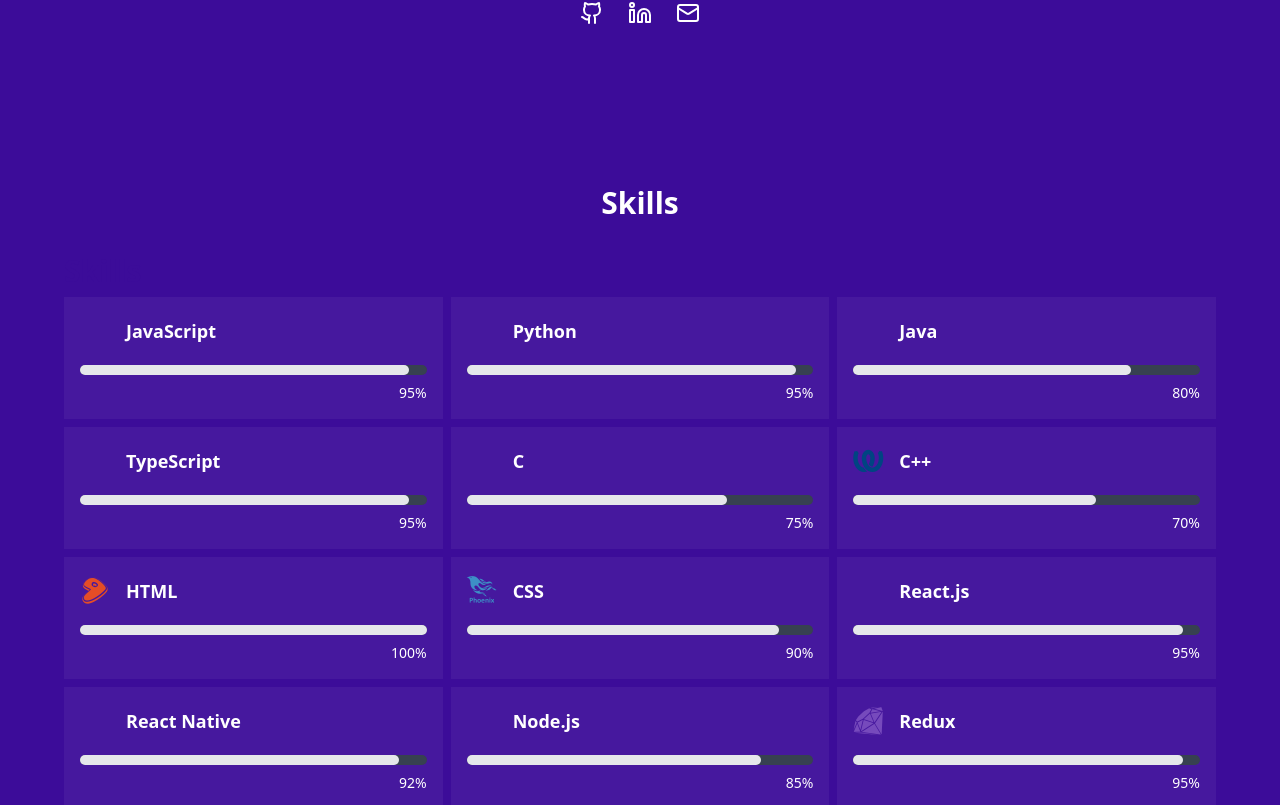
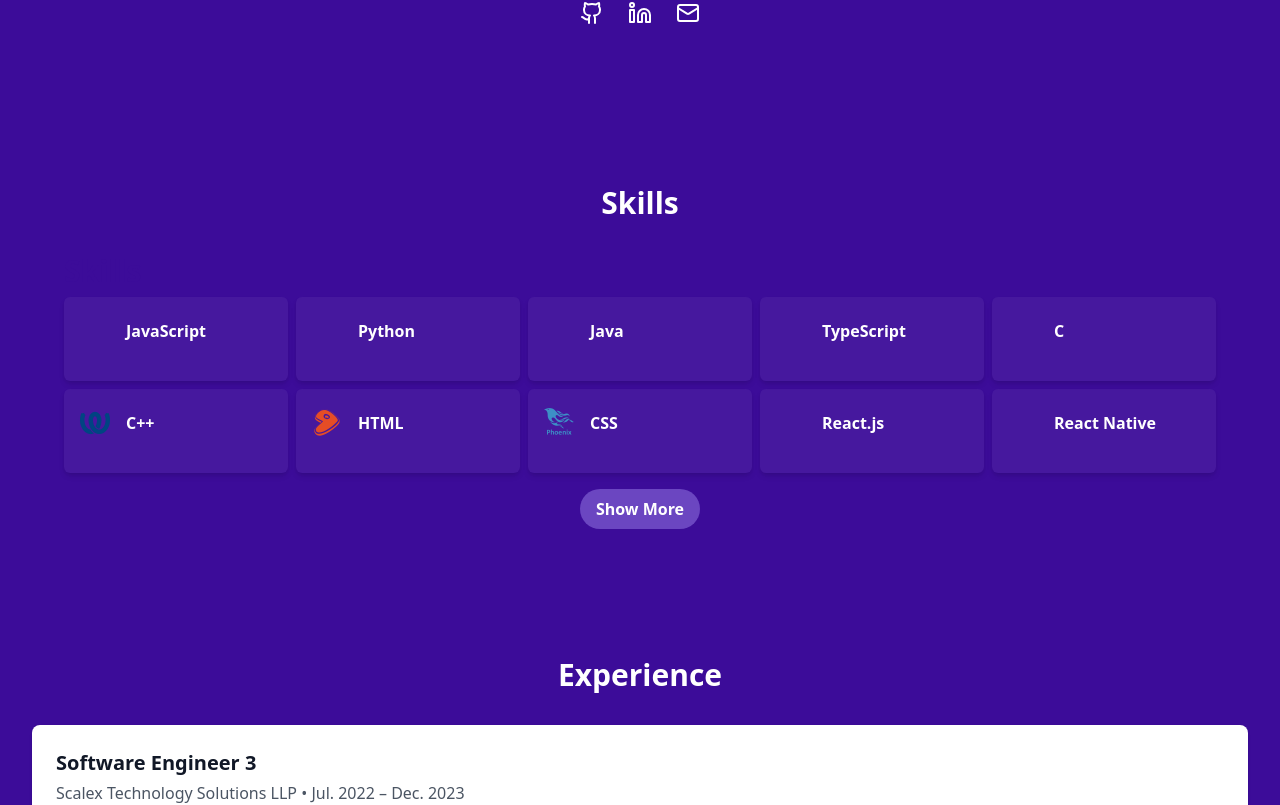
Before and after one commit to anshitashukla/anshitashukla, a React (Vite) app: page / in a window 1280 px wide. Shown: the part 499-1304 px from the top of the page. Built offline with nearby package versions, Linux system fonts and the light colour scheme.

Commit message:
changing skills tiles

```diff
--- a/src/components/Skills.tsx
+++ b/src/components/Skills.tsx
@@ -1,11 +1,117 @@
-import React from "react";
+// import React from "react";
+// import { motion } from "framer-motion";
+// import { cn } from "../utils/cn";
+// import { SkillSectionProps } from "../interfaces/experience.interface";
+// import { skills } from "../constants/skills";
+
+// // Color codes from the image
+// const primaryColor = "#3c0c99";
+
+// // Animation Variants
+// const sectionVariants = {
+//   hidden: { opacity: 0, y: 50 },
+//   visible: {
+//     opacity: 1,
+//     y: 0,
+//     transition: { duration: 0.8, ease: "easeInOut" },
+//   },
+// };
+
+// const skillItemVariants = {
+//   hidden: { opacity: 0, x: -20 },
+//   visible: (i: number) => ({
+//     opacity: 1,
+//     x: 0,
+//     transition: {
+//       duration: 0.5,
+//       delay: i * 0.1,
+//       ease: "easeInOut",
+//     },
+//   }),
+// };
+
+// const SkillsSection: React.FC<SkillSectionProps> = ({ skills }) => {
+//   return (
+//     <motion.section
+//       variants={sectionVariants}
+//       initial="hidden"
+//       whileInView="visible"
+//       viewport={{ once: true }}
+//       className=""
+//     >
+//       <h2
+//         className="text-3xl font-bold text-white mb-2 text-center sm:text-left"
+//         style={{ color: primaryColor }}
+//       >
+//         Skills
+//       </h2>
+//       <div className="grid grid-cols-1 md:grid-cols-3 gap-2">
+//         {skills.map((skill, index) => {
+//           return (
+//             <motion.div
+//               key={skill.name}
+//               variants={skillItemVariants}
+//               initial="hidden"
+//               whileInView="visible"
+//               viewport={{ once: true }}
+//               custom={index}
+//               className="bg-white/5 p-4"
+//             >
+//               <div className="flex items-center gap-4 mb-4">
+//                 <i
+//                   className={`${skill.iconClass} text-3xl text-white `}
+//                   // style={{ boxShadow: "0 0 10px rgba(255, 255, 255, 0.8)" }}
+//                 ></i>
+//                 <h3 className="text-lg font-semibold text-white">
+//                   {skill.name}
+//                 </h3>
+//               </div>
+//               {/* <div className="mb-2 text-sm text-gray-300">{skill.years}</div> */}
+//               <div className="w-full bg-gray-700 rounded-full h-2.5">
+//                 <div
+//                   className="h-2.5 rounded-full bg-gray-200"
+//                   style={{
+//                     width: `${skill.percentage}%`,
+//                     // backgroundColor: secondaryColor,
+//                   }}
+//                 ></div>
+//               </div>
+//               <p className="text-right text-sm text-white mt-2">
+//                 {skill.percentage}%
+//               </p>
+//             </motion.div>
+//           );
+//         })}
+//       </div>
+//     </motion.section>
+//   );
+// };
+
+// const SkillsPage = () => {
+//   return (
+//     <div className={cn("min-h-screen bg-primary", "p-8 sm:p-12 md:p-16")}>
+//       <div className="max-w-6xl mx-auto">
+//         <h1 className="text-3xl font-bold text-white mb-8 text-center">
+//           Skills
+//         </h1>
+//         <SkillsSection skills={skills} />
+//         {/* <SkillsSection title="Frontend" skills={frontendSkills} /> */}
+//       </div>
+//     </div>
+//   );
+// };
+
+// export default SkillsPage;
+
+import React, { useState } from "react";
 import { motion } from "framer-motion";
 import { cn } from "../utils/cn";
-import { SkillSectionProps } from "../interfaces/experience.interface";
-import { skills } from "../constants/skills";
+import { Skill } from "../interfaces/experience.interface";
+import { skills as allSkills } from "../constants/skills"; // Renamed import for clarity
 
 // Color codes from the image
 const primaryColor = "#3c0c99";
+const showMoreColor = "#6b46c1"; // A slightly lighter shade for the button
 
 // Animation Variants
 const sectionVariants = {
@@ -30,7 +136,17 @@
   }),
 };
 
-const SkillsSection: React.FC<SkillSectionProps> = ({ skills }) => {
+interface SkillsSectionProps {
+  skills: Skill[];
+  showMore: boolean;
+  toggleShowMore: () => void;
+}
+
+const SkillsSection: React.FC<SkillsSectionProps> = ({
+  skills,
+  showMore,
+  toggleShowMore,
+}) => {
   return (
     <motion.section
       variants={sectionVariants}
@@ -45,9 +161,8 @@
       >
         Skills
       </h2>
-      <div className="grid grid-cols-1 md:grid-cols-3 gap-2">
-        {skills.map((skill, index) => {
-          return (
+      <div className="grid grid-cols-2 sm:grid-cols-3  md:grid-cols-4 lg:grid-cols-5  xl:grid-cols-5 2xl:grid-cols-5 3xl:grid-cols-5 gap-2">
+        {skills.map((skill, index) => (
           <motion.div
             key={skill.name}
             variants={skillItemVariants}
@@ -55,47 +170,73 @@
             whileInView="visible"
             viewport={{ once: true }}
             custom={index}
-              className="bg-white/5 p-4"
+            className="bg-white/5 p-4 rounded-md shadow-md"
           >
             <div className="flex items-center gap-4 mb-4">
               <i
-                  className={`${skill.iconClass} text-3xl text-white `}
+                className={`${skill.iconClass} text-3xl text-white`}
                 // style={{ boxShadow: "0 0 10px rgba(255, 255, 255, 0.8)" }}
               ></i>
-                <h3 className="text-lg font-semibold text-white">
-                  {skill.name}
-                </h3>
+              <h3 className="text-md font-semibold text-white">{skill.name}</h3>
+              {/* <p className="text-right text-sm text-white mt-2">
+                {skill.percentage}%
+              </p> */}
             </div>
-              {/* <div className="mb-2 text-sm text-gray-300">{skill.years}</div> */}
-              <div className="w-full bg-gray-700 rounded-full h-2.5">
-                <div
+            {/* <div className="w-full bg-gray-700 rounded-full h-2.5"> */}
+            {/* <div
                 className="h-2.5 rounded-full bg-gray-200"
                 style={{
                   width: `${skill.percentage}%`,
                   // backgroundColor: secondaryColor,
                 }}
-                ></div>
+              ></div> */}
+            {/* </div> */}
+          </motion.div>
+        ))}
       </div>
-              <p className="text-right text-sm text-white mt-2">
-                {skill.percentage}%
-              </p>
-            </motion.div>
-          );
-        })}
+      {allSkills.length > (isMobile() ? 6 : 10) && (
+        <div className="mt-4 text-center">
+          <button
+            onClick={toggleShowMore}
+            className="bg-white/10 hover:bg-white/20 text-white font-semibold py-2 px-4 rounded-full transition duration-300"
+            style={{ backgroundColor: showMoreColor }}
+          >
+            {showMore ? "Show More" : "Show Less"}
+          </button>
         </div>
+      )}
     </motion.section>
   );
 };
 
+const isMobile = (): boolean => {
+  return typeof window !== "undefined" && window.innerWidth < 768; // Adjust breakpoint as needed
+};
+
 const SkillsPage = () => {
+  const initialVisibleSkills = isMobile() ? 6 : 10;
+  const [showMore, setShowMore] = useState(
+    allSkills.length > initialVisibleSkills
+  );
+  const displayedSkills = showMore
+    ? allSkills.slice(0, initialVisibleSkills)
+    : allSkills;
+
+  const toggleShowMore = () => {
+    setShowMore(!showMore);
+  };
+
   return (
-    <div className={cn("min-h-screen bg-primary", "p-8 sm:p-12 md:p-16")}>
+    <div className={cn("bg-primary", "p-8 sm:p-12 md:p-16")}>
       <div className="max-w-6xl mx-auto">
         <h1 className="text-3xl font-bold text-white mb-8 text-center">
           Skills
         </h1>
-        <SkillsSection skills={skills} />
-        {/* <SkillsSection title="Frontend" skills={frontendSkills} /> */}
+        <SkillsSection
+          skills={displayedSkills}
+          showMore={showMore}
+          toggleShowMore={toggleShowMore}
+        />
       </div>
     </div>
   );
--- a/src/components/preloader.tsx
+++ b/src/components/preloader.tsx
@@ -60,7 +60,7 @@
 
             }
             .text2{
-            color: #2978b5;
+            color: #3c0c99;
             font-weight: 500;
             }
 
```
Also changed, not shown: src/assets/images/pacman.svg. Lines whose indentation alone changed are shown as unchanged.
